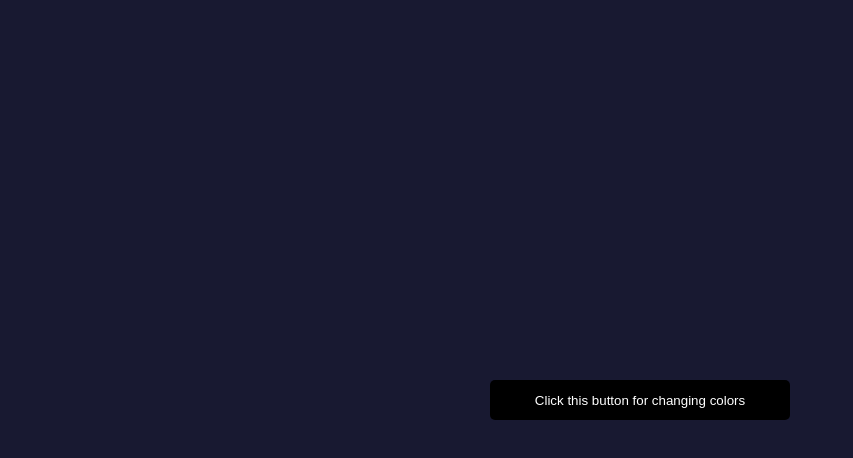
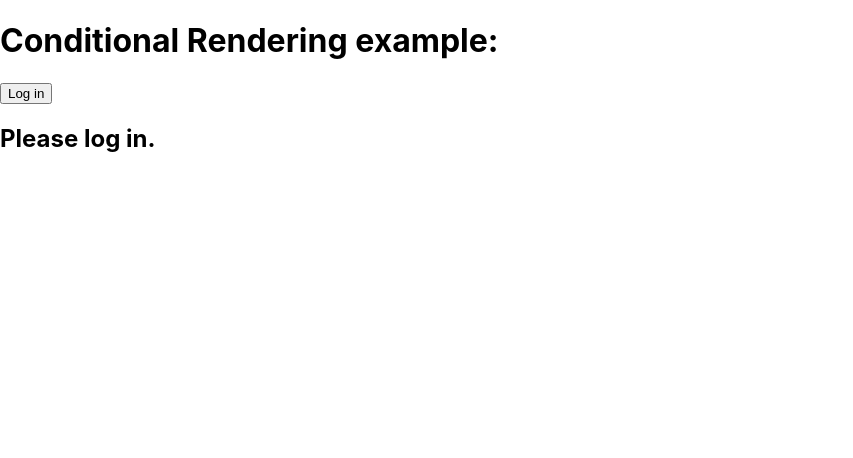
Before and after one commit to rayhan-ui/practice-code, a React (Create React App) app: page / in a window 1280 px wide. Shown: the top 458 px of the page, without its empty margins (0-853 px from the left). Built offline with nearby package versions, Linux system fonts and the light colour scheme.

Commit message:
conditional Rendering

```diff
--- a/src/App.js
+++ b/src/App.js
@@ -2,6 +2,7 @@ import Card from "./partOne/Card";
 import Footer from "./partOne/component/Footer";
 import Header from "./partOne/component/Header";
 import MainContent from "./partOne/component/MainContent";
+import ConditionalRendering from "./partOne/ConditionalRendering.jsx";
 import Event from "./partOne/Event.jsx";
 import Jsx from "./partOne/Jsx";
 import State from "./partOne/State.jsx";
@@ -9,9 +10,7 @@ import State from "./partOne/State.jsx";
 export default function App(){
   return(
     <>
-    <div style={{ fontFamily: "Arial, sans-serif", margin: "0", padding: "0", background: "#181931ff", height: "100vh", alignContent: "center", justifyContent: "center", alignItems: "center", textAlign: "center" }}>
-      <Event />
-    </div>
+      <ConditionalRendering />
     </>
   )
 }
--- /dev/null
+++ b/src/partOne/ConditionalRendering.jsx
@@ -0,0 +1,14 @@
+import { useState } from "react";
+
+export default function ConditionalRendering(){
+    const [on, setOn] = useState(false);
+    const name = "Rayhan"
+
+  return(
+    <>
+      <h1 >Conditional Rendering example:</h1>
+      <button onClick={() => setOn(!on)}>Log {on?"out":"in"}</button>
+      {on ? <h2>Welcome back, {name}!</h2> : <h2>Please log in.</h2>}
+    </>
+  );
+}
```
